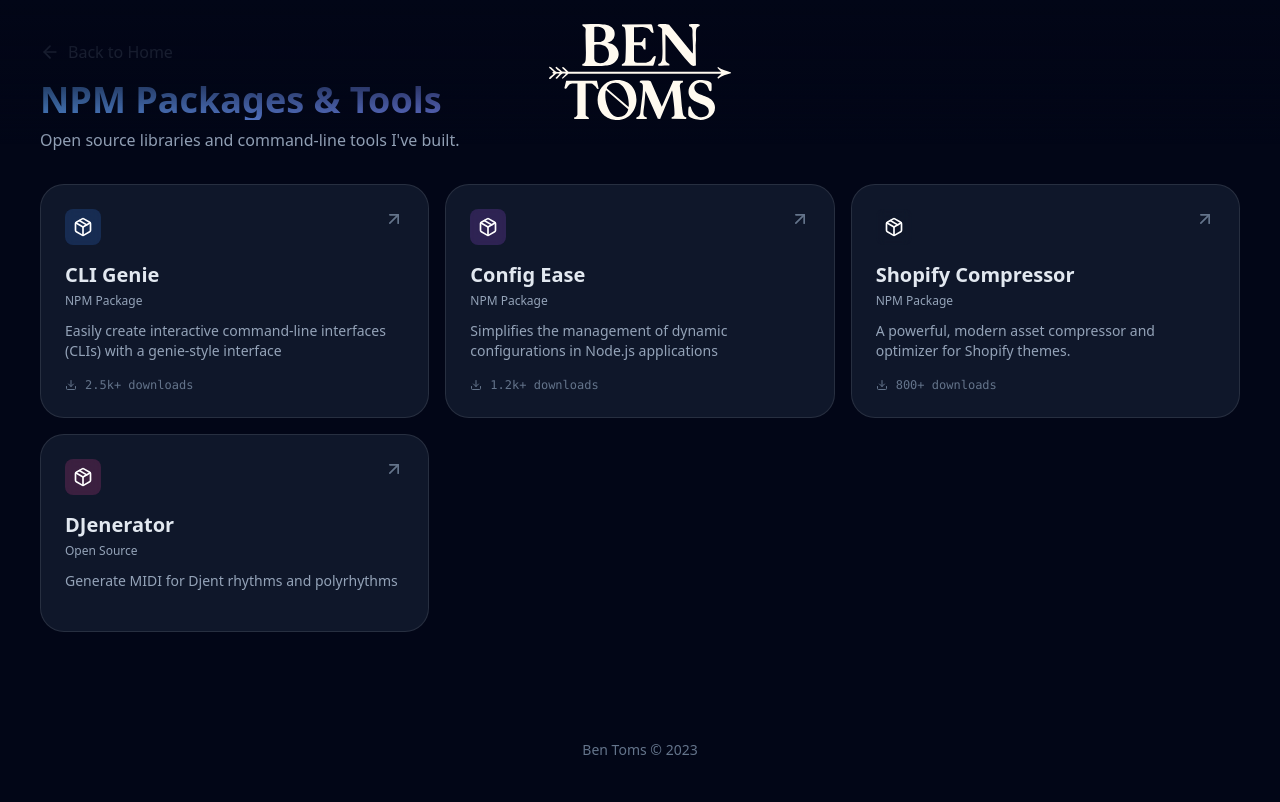
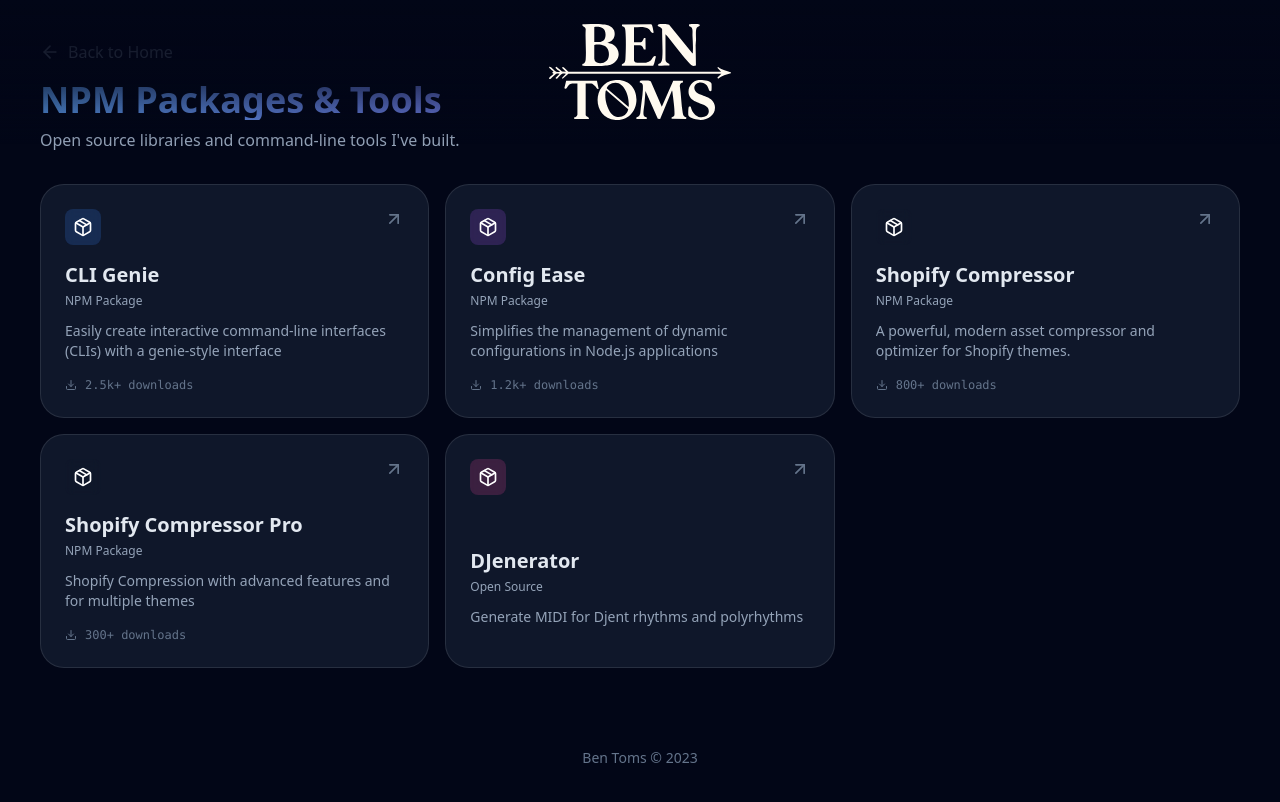
Before and after one commit to bentoms-dev/portfolio, a Next.js app: page /npm-packages in a window 1280 px wide. Shown: the top 802 px of the page. Built offline with nearby package versions, Linux system fonts and the light colour scheme.

Commit message:
Add Shopify Compressor Pro to npmPackages list

```diff
--- a/data/projects.js
+++ b/data/projects.js
@@ -25,6 +25,15 @@ export const npmPackages = [
         link: "https://www.npmjs.com/package/shopify-compressor",
         color: "bg-green-500",
         delay: 0.3
+    },
+        {
+        title: "Shopify Compressor Pro",
+        description: "Shopify Compression with advanced features and for multiple themes",
+        type: "NPM Package",
+        downloads: "300+",
+        link: "https://www.npmjs.com/package/shopify-compressor-pro",
+        color: "bg-green-500",
+        delay: 0.4
     }
 ];
 
```
